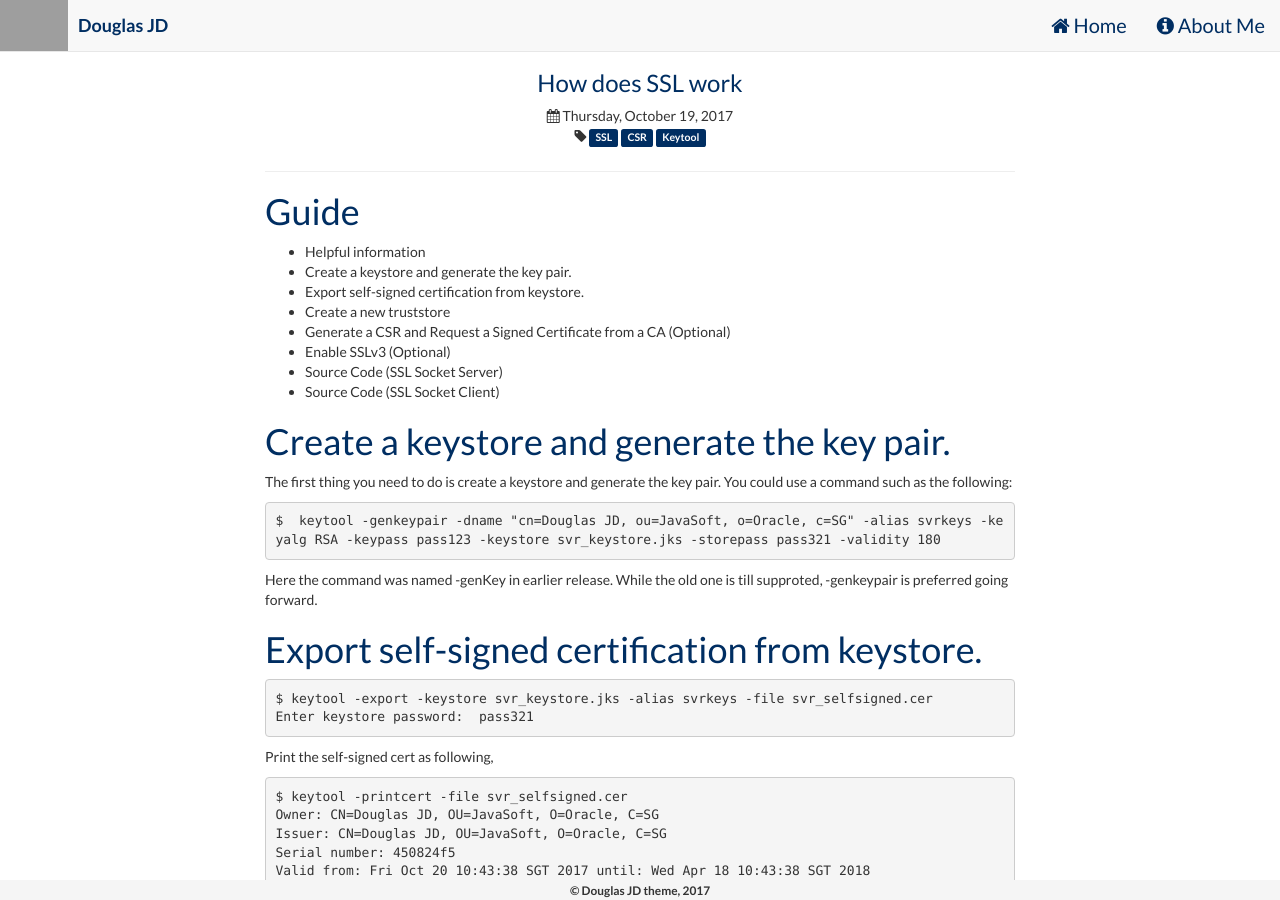
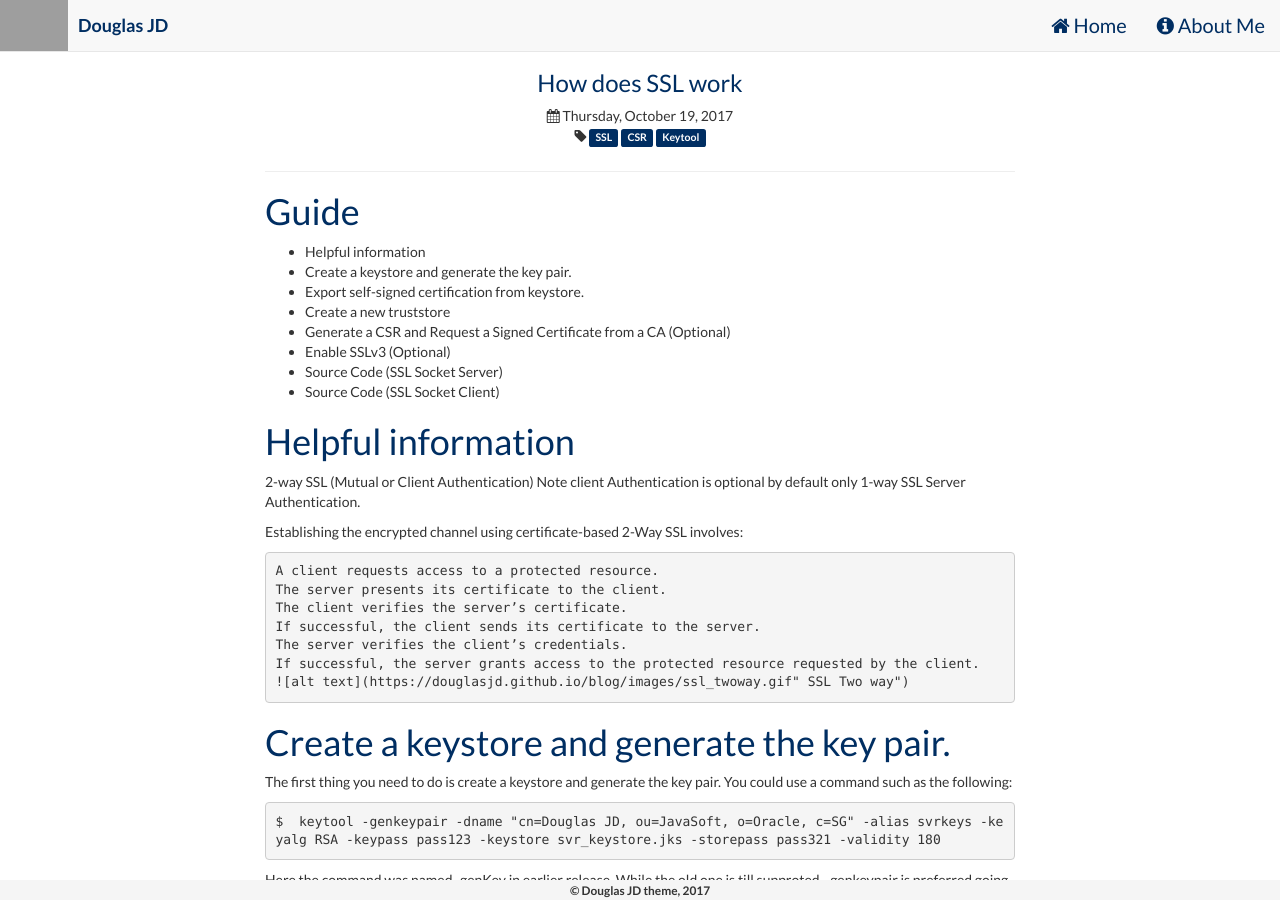
Before and after one commit to jd-xia/blog, a Jekyll site: the page built from _posts/2017-10-19-how-does-ssl-work.md, in a window 1280 px wide and 900 px high. Built offline with Jekyll 4.4.1, drawn with Linux system fonts in a browser that asks for light colours; nearby versions of some CDN libraries; grey boxes are pictures that could not be loaded.

Commit message:
updaste ssl work

```diff
--- a/_posts/2017-10-19-how-does-ssl-work.md
+++ b/_posts/2017-10-19-how-does-ssl-work.md
@@ -20,6 +20,20 @@ Guide
 - Source Code (SSL Socket Server)
 - Source Code (SSL Socket Client)
 
+Helpful information
+===============
+2-way SSL (Mutual or Client Authentication)
+Note client Authentication is optional by default only 1-way SSL Server Authentication.
+
+Establishing the encrypted channel using certificate-based 2-Way SSL involves:
+
+    A client requests access to a protected resource.
+    The server presents its certificate to the client.
+    The client verifies the server’s certificate.
+    If successful, the client sends its certificate to the server.
+    The server verifies the client’s credentials.
+    If successful, the server grants access to the protected resource requested by the client.
+    ![alt text](https://douglasjd.github.io/blog/images/ssl_twoway.gif" SSL Two way")
 
 Create a keystore and generate the key pair.
 ============
```
Also changed, not shown: images/ssl_twoway.gif (added).
